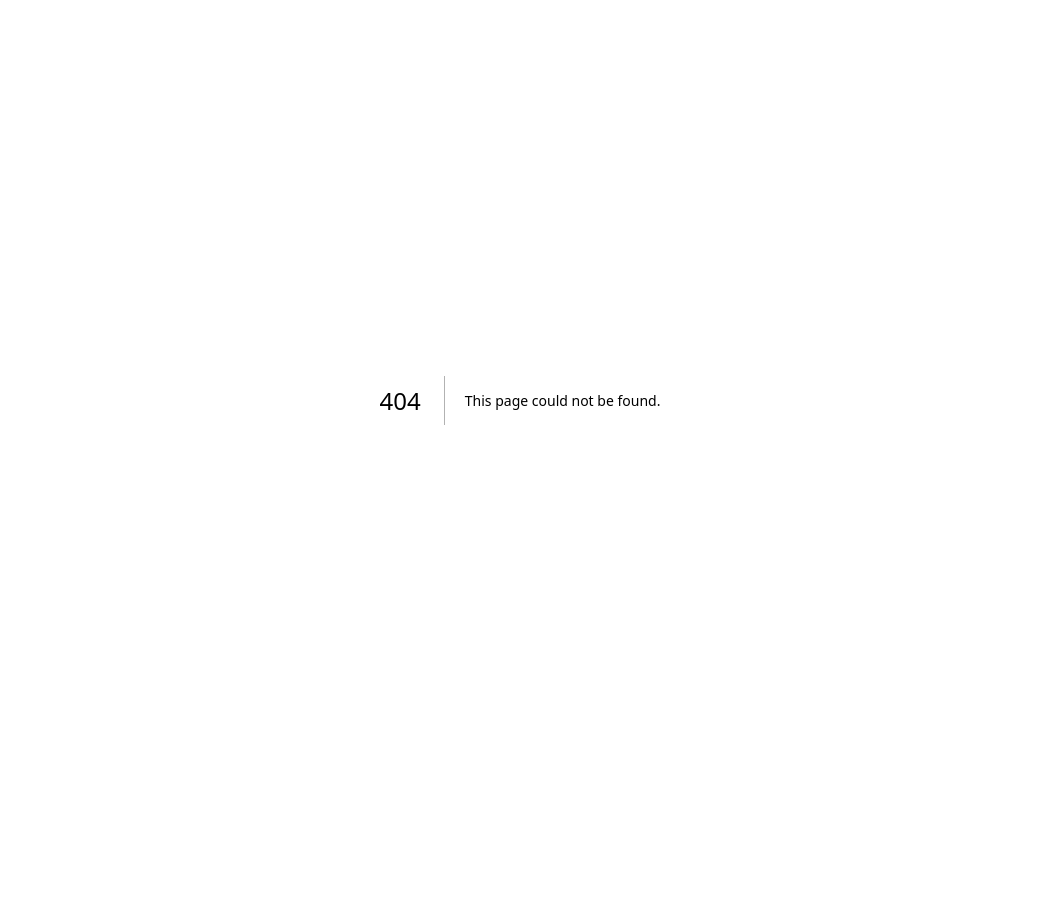
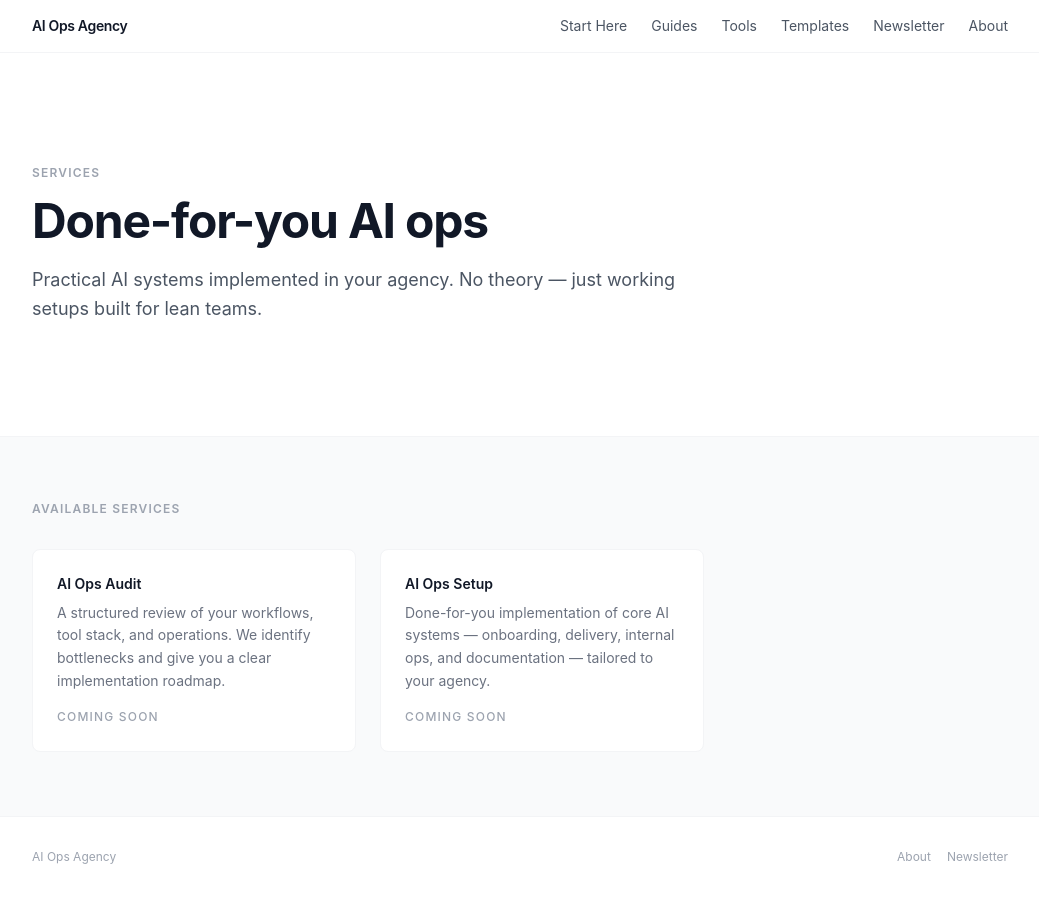
Before and after one commit to veramey/my-website, a Next.js app: page /services in a window 1280 px wide. Before the commit this address had no page. Shown: the whole page, without its empty margins (120-1159 px from the left). Before the commit the page ends 800 px from the top, so only its background shows below. Built offline with nearby package versions, Linux system fonts and the light colour scheme.

Commit message:
feat: implement issue #91
Implemented by AI Teammate via Claude Code.
Closes #91

```diff
--- /dev/null
+++ b/src/pages/services.tsx
@@ -0,0 +1,73 @@
+import Head from 'next/head'
+import Link from 'next/link'
+import Nav from '@/components/Nav'
+
+const services = [
+  {
+    name: 'AI Ops Audit',
+    description: 'A structured review of your workflows, tool stack, and operations. We identify bottlenecks and give you a clear implementation roadmap.',
+  },
+  {
+    name: 'AI Ops Setup',
+    description: 'Done-for-you implementation of core AI systems — onboarding, delivery, internal ops, and documentation — tailored to your agency.',
+  },
+]
+
+export default function Services() {
+  return (
+    <>
+      <Head>
+        <title>Services — AI Ops for Small Agencies</title>
+        <meta name="description" content="AI Ops services for small agencies — including the AI Ops Audit and AI Ops Setup. Join the waitlist to be first in line." />
+        <meta name="viewport" content="width=device-width, initial-scale=1" />
+        <meta property="og:title" content="Services — AI Ops for Small Agencies" />
+        <meta property="og:description" content="AI Ops services for small agencies — including the AI Ops Audit and AI Ops Setup. Join the waitlist to be first in line." />
+        <meta property="og:url" content="https://www.aiopagency.com/services" />
+        <link rel="canonical" href="https://www.aiopagency.com/services" />
+      </Head>
+
+      <Nav />
+
+      <main>
+        {/* Hero */}
+        <section className="max-w-5xl mx-auto px-6 py-20 md:py-28">
+          <div className="max-w-2xl">
+            <p className="text-xs font-semibold text-gray-400 uppercase tracking-widest mb-4">Services</p>
+            <h1 className="text-4xl md:text-5xl font-bold text-gray-900 leading-tight tracking-tight">
+              Done-for-you AI ops
+            </h1>
+            <p className="mt-5 text-lg text-gray-600 leading-relaxed">
+              Practical AI systems implemented in your agency. No theory — just working setups built for lean teams.
+            </p>
+          </div>
+        </section>
+
+        {/* Service Cards */}
+        <section className="border-t border-gray-100 bg-gray-50">
+          <div className="max-w-5xl mx-auto px-6 py-16">
+            <h2 className="text-xs font-semibold text-gray-400 uppercase tracking-widest mb-8">Available services</h2>
+            <div className="grid md:grid-cols-2 gap-6 max-w-2xl">
+              {services.map((service) => (
+                <div key={service.name} className="border border-gray-100 rounded-lg p-6 bg-white">
+                  <p className="text-sm font-semibold text-gray-900">{service.name}</p>
+                  <p className="mt-2 text-sm text-gray-500 leading-relaxed">{service.description}</p>
+                  <span className="mt-4 inline-block text-xs font-medium text-gray-400 uppercase tracking-widest">Coming soon</span>
+                </div>
+              ))}
+            </div>
+          </div>
+        </section>
+      </main>
+
+      <footer className="border-t border-gray-100">
+        <div className="max-w-5xl mx-auto px-6 py-8 flex items-center justify-between text-xs text-gray-400">
+          <span>AI Ops Agency</span>
+          <div className="flex gap-4">
+            <Link href="/about" className="hover:text-gray-600 transition-colors">About</Link>
+            <Link href="/newsletter" className="hover:text-gray-600 transition-colors">Newsletter</Link>
+          </div>
+        </div>
+      </footer>
+    </>
+  )
+}
```
Also changed, not shown: 1 other file (tests, documents, lock files or other folders).
